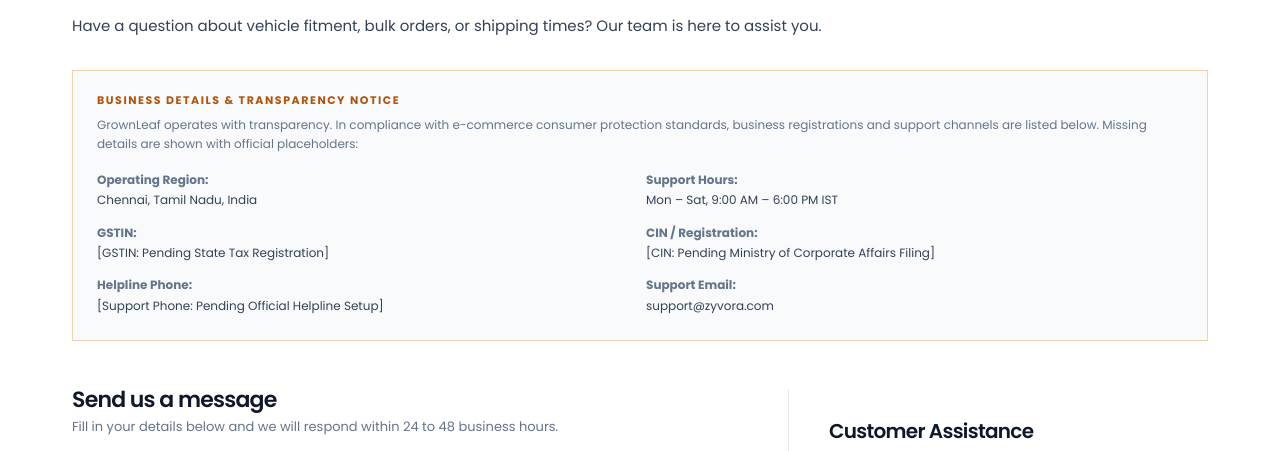
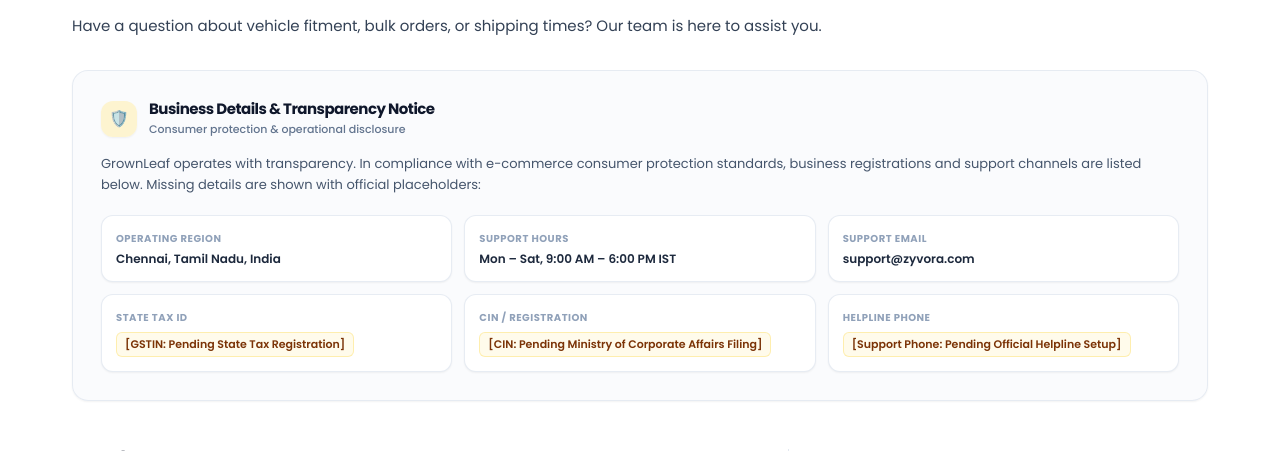
Before and after one commit to sathiyaseelank-dot/zyvora, a React (Vite) app in the folder apps/web/: page /contact in a window 1280 px wide. Shown: the part 226-677 px from the top of the page. Built offline with nearby package versions, Linux system fonts and the light colour scheme; no server answers.

Commit message:
feat(ui): redesign business transparency disclosures into modern trust cards

```diff
--- a/apps/web/src/pages/AboutPage.tsx
+++ b/apps/web/src/pages/AboutPage.tsx
@@ -76,42 +76,75 @@ export function AboutPage() {
         </p>
 
         {/* Business Transparency Notice (ZYV-117) */}
-        <div className="mt-10 max-w-[800px] rounded-2xl border border-slate-200/80 bg-slate-50/70 p-6 shadow-xs">
-          <h2 className="text-[11px] font-bold tracking-[0.14em] text-brass-deep uppercase">
-            Company &amp; Registration Transparency (ZYV-117)
-          </h2>
-          <p className="mt-2 text-[12px] leading-relaxed text-ink-muted">
+        <div className="mt-10 max-w-[860px] rounded-2xl border border-slate-200/80 bg-slate-50/70 p-6 sm:p-7 shadow-xs">
+          <div className="flex items-center gap-3">
+            <span
+              className="flex h-9 w-9 shrink-0 items-center justify-center rounded-xl bg-amber-100/80 text-amber-800 text-base shadow-xs"
+              aria-hidden="true"
+            >
+              🛡️
+            </span>
+            <div>
+              <h2 className="text-[15px] font-bold text-slate-900 leading-snug">
+                Company &amp; Registration Transparency
+              </h2>
+              <p className="text-[11px] font-medium text-slate-500">
+                Official business compliance disclosures
+              </p>
+            </div>
+          </div>
+
+          <p className="mt-3.5 text-[13px] leading-relaxed text-slate-600">
             In accordance with e-commerce compliance guidelines, we provide
             truthful operational disclosures. No corporate details are invented:
           </p>
-          <dl className="mt-4 grid gap-3 text-[12px] sm:grid-cols-2">
-            <div>
-              <dt className="font-bold text-ink-muted">Brand Name:</dt>
-              <dd className="text-ink-soft">GrownLeaf®</dd>
+
+          <dl className="mt-5 grid gap-3 sm:grid-cols-2 lg:grid-cols-3">
+            <div className="rounded-xl border border-slate-200/80 bg-white p-3.5 shadow-xs">
+              <dt className="text-[10px] font-bold uppercase tracking-wider text-slate-400">
+                Brand Name
+              </dt>
+              <dd className="mt-1 text-sm font-bold text-slate-900">
+                GrownLeaf®
+              </dd>
             </div>
-            <div>
-              <dt className="font-bold text-ink-muted">Tagline:</dt>
-              <dd className="text-ink-soft">
+            <div className="rounded-xl border border-slate-200/80 bg-white p-3.5 shadow-xs">
+              <dt className="text-[10px] font-bold uppercase tracking-wider text-slate-400">
+                Official Tagline
+              </dt>
+              <dd className="mt-1 text-xs font-semibold text-amber-800">
                 Quality | Style | For Your World
               </dd>
             </div>
-            <div>
-              <dt className="font-bold text-ink-muted">Origin &amp; Base:</dt>
-              <dd className="text-ink-soft">Chennai, Tamil Nadu, India</dd>
+            <div className="rounded-xl border border-slate-200/80 bg-white p-3.5 shadow-xs">
+              <dt className="text-[10px] font-bold uppercase tracking-wider text-slate-400">
+                Origin &amp; Base
+              </dt>
+              <dd className="mt-1 text-xs font-semibold text-slate-800">
+                Chennai, Tamil Nadu, India
+              </dd>
             </div>
-            <div>
-              <dt className="font-bold text-ink-muted">Customer Support:</dt>
-              <dd className="text-ink-soft">support@zyvora.com</dd>
+            <div className="rounded-xl border border-slate-200/80 bg-white p-3.5 shadow-xs">
+              <dt className="text-[10px] font-bold uppercase tracking-wider text-slate-400">
+                Customer Support
+              </dt>
+              <dd className="mt-1 text-xs font-semibold text-slate-800">
+                support@zyvora.com
+              </dd>
             </div>
-            <div>
-              <dt className="font-bold text-ink-muted">Legal GSTIN:</dt>
-              <dd className="text-ink-soft">
+            <div className="rounded-xl border border-slate-200/80 bg-white p-3.5 shadow-xs">
+              <dt className="text-[10px] font-bold uppercase tracking-wider text-slate-400">
+                State Tax ID
+              </dt>
+              <dd className="mt-1.5 inline-block rounded-md border border-amber-200/60 bg-amber-50 px-2 py-0.5 text-[11px] font-semibold text-amber-900">
                 [GSTIN: Pending State Tax Registration]
               </dd>
             </div>
-            <div>
-              <dt className="font-bold text-ink-muted">Corporate Identity:</dt>
-              <dd className="text-ink-soft">
+            <div className="rounded-xl border border-slate-200/80 bg-white p-3.5 shadow-xs">
+              <dt className="text-[10px] font-bold uppercase tracking-wider text-slate-400">
+                Corporate Filing
+              </dt>
+              <dd className="mt-1.5 inline-block rounded-md border border-amber-200/60 bg-amber-50 px-2 py-0.5 text-[11px] font-semibold text-amber-900">
                 [CIN: Pending Ministry of Corporate Affairs Filing]
               </dd>
             </div>
--- a/apps/web/src/pages/ContactPage.tsx
+++ b/apps/web/src/pages/ContactPage.tsx
@@ -47,46 +47,79 @@ export function ContactPage() {
       </div>
 
       {/* Business Transparency Notice (ZYV-117) */}
-      <div className="mt-8 border border-brass/30 bg-paper-sunk p-5 sm:p-6">
-        <h2 className="text-[11px] font-bold tracking-[0.14em] text-brass-deep uppercase">
-          Business Details &amp; Transparency Notice
-        </h2>
-        <p className="mt-2 text-[12px] leading-relaxed text-ink-muted">
+      <div className="mt-8 rounded-2xl border border-slate-200/80 bg-slate-50/70 p-6 sm:p-7 shadow-xs">
+        <div className="flex items-center gap-3">
+          <span
+            className="flex h-9 w-9 shrink-0 items-center justify-center rounded-xl bg-amber-100/80 text-amber-800 text-base shadow-xs"
+            aria-hidden="true"
+          >
+            🛡️
+          </span>
+          <div>
+            <h2 className="text-[15px] font-bold text-slate-900 leading-snug">
+              Business Details &amp; Transparency Notice
+            </h2>
+            <p className="text-[11px] font-medium text-slate-500">
+              Consumer protection &amp; operational disclosure
+            </p>
+          </div>
+        </div>
+
+        <p className="mt-3.5 text-[13px] leading-relaxed text-slate-600">
           GrownLeaf operates with transparency. In compliance with e-commerce
           consumer protection standards, business registrations and support
           channels are listed below. Missing details are shown with official
           placeholders:
         </p>
-        <dl className="mt-4 grid gap-3 text-[12px] sm:grid-cols-2">
-          <div>
-            <dt className="font-bold text-ink-muted">Operating Region:</dt>
-            <dd className="text-ink-soft">Chennai, Tamil Nadu, India</dd>
+
+        <dl className="mt-5 grid gap-3 sm:grid-cols-2 lg:grid-cols-3">
+          <div className="rounded-xl border border-slate-200/80 bg-white p-3.5 shadow-xs">
+            <dt className="text-[10px] font-bold uppercase tracking-wider text-slate-400">
+              Operating Region
+            </dt>
+            <dd className="mt-1 text-xs font-semibold text-slate-800">
+              Chennai, Tamil Nadu, India
+            </dd>
           </div>
-          <div>
-            <dt className="font-bold text-ink-muted">Support Hours:</dt>
-            <dd className="text-ink-soft">Mon – Sat, 9:00 AM – 6:00 PM IST</dd>
+          <div className="rounded-xl border border-slate-200/80 bg-white p-3.5 shadow-xs">
+            <dt className="text-[10px] font-bold uppercase tracking-wider text-slate-400">
+              Support Hours
+            </dt>
+            <dd className="mt-1 text-xs font-semibold text-slate-800">
+              Mon – Sat, 9:00 AM – 6:00 PM IST
+            </dd>
           </div>
-          <div>
-            <dt className="font-bold text-ink-muted">GSTIN:</dt>
-            <dd className="text-ink-soft">
+          <div className="rounded-xl border border-slate-200/80 bg-white p-3.5 shadow-xs">
+            <dt className="text-[10px] font-bold uppercase tracking-wider text-slate-400">
+              Support Email
+            </dt>
+            <dd className="mt-1 text-xs font-semibold text-slate-800">
+              support@zyvora.com
+            </dd>
+          </div>
+          <div className="rounded-xl border border-slate-200/80 bg-white p-3.5 shadow-xs">
+            <dt className="text-[10px] font-bold uppercase tracking-wider text-slate-400">
+              State Tax ID
+            </dt>
+            <dd className="mt-1.5 inline-block rounded-md border border-amber-200/60 bg-amber-50 px-2 py-0.5 text-[11px] font-semibold text-amber-900">
               [GSTIN: Pending State Tax Registration]
             </dd>
           </div>
-          <div>
-            <dt className="font-bold text-ink-muted">CIN / Registration:</dt>
-            <dd className="text-ink-soft">
+          <div className="rounded-xl border border-slate-200/80 bg-white p-3.5 shadow-xs">
+            <dt className="text-[10px] font-bold uppercase tracking-wider text-slate-400">
+              CIN / Registration
+            </dt>
+            <dd className="mt-1.5 inline-block rounded-md border border-amber-200/60 bg-amber-50 px-2 py-0.5 text-[11px] font-semibold text-amber-900">
               [CIN: Pending Ministry of Corporate Affairs Filing]
             </dd>
           </div>
-          <div>
-            <dt className="font-bold text-ink-muted">Helpline Phone:</dt>
-            <dd className="text-ink-soft">
+          <div className="rounded-xl border border-slate-200/80 bg-white p-3.5 shadow-xs">
+            <dt className="text-[10px] font-bold uppercase tracking-wider text-slate-400">
+              Helpline Phone
+            </dt>
+            <dd className="mt-1.5 inline-block rounded-md border border-amber-200/60 bg-amber-50 px-2 py-0.5 text-[11px] font-semibold text-amber-900">
               [Support Phone: Pending Official Helpline Setup]
             </dd>
-          </div>
-          <div>
-            <dt className="font-bold text-ink-muted">Support Email:</dt>
-            <dd className="text-ink-soft">support@zyvora.com</dd>
           </div>
         </dl>
       </div>
```
